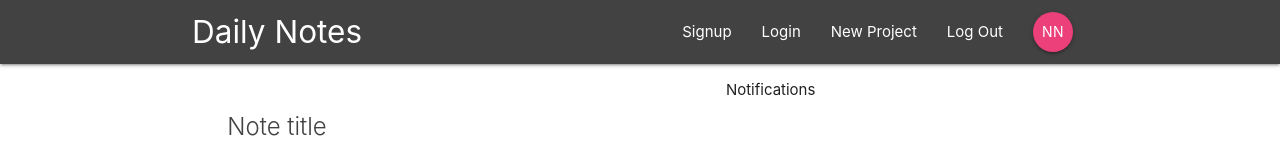
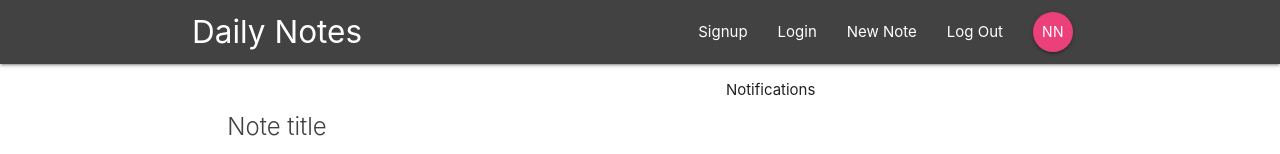
Before and after one commit to steffenpedersen/daily-notes, a React (Create React App) app: page / in a window 1280 px wide. Shown: the top 154 px of the page. Built offline with nearby package versions, Linux system fonts and the light colour scheme; the HTML template or start-up script is replaced by a standard one.

Commit message:
Update nav bar links

```diff
--- a/src/components/layout/SignedInLinks.js
+++ b/src/components/layout/SignedInLinks.js
@@ -4,7 +4,7 @@ import { NavLink } from 'react-router-dom'
 const SignedInLinks = () => {
     return (
         <ul className="right">
-            <li><NavLink to='/'>New Project</NavLink></li>
+            <li><NavLink to='/create'>New Note</NavLink></li>
             <li><NavLink to='/'>Log Out</NavLink></li>
             <li><NavLink to='/' className="btn btn-floating pink lighten-1">NN</NavLink></li>
         </ul>
--- a/src/components/layout/SignedOutLinks.js
+++ b/src/components/layout/SignedOutLinks.js
@@ -5,8 +5,8 @@ const SignedOutLinks = () => {
   return (
     <div>
       <ul className="right">
-        <li><NavLink to='/'>Signup</NavLink></li>
-        <li><NavLink to='/'>Login</NavLink></li>
+        <li><NavLink to='/signup'>Signup</NavLink></li>
+        <li><NavLink to='/signin'>Login</NavLink></li>
       </ul>
     </div>
   )
```
